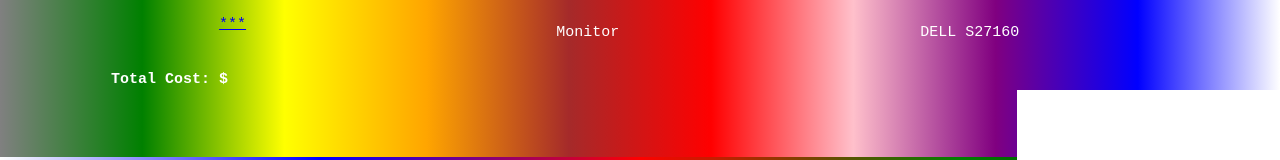
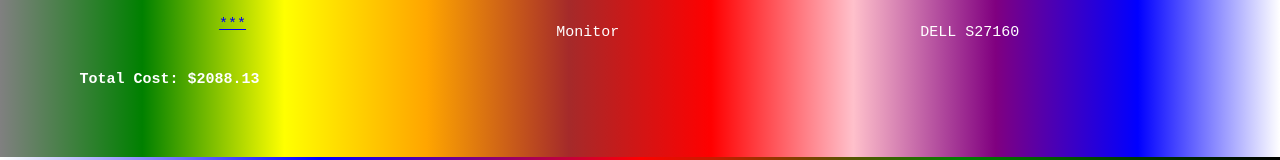
Before and after one commit to MaMeSal19/MaMeSal19.github.io, a plain HTML site: page gaming_pc.html in a window 1280 px wide. Shown: the part 927-1087 px from the top of the page. Drawn offline with Linux system fonts and the light colour scheme.

Commit message:
Update gaming_pc.html

```diff
--- a/gaming_pc.html
+++ b/gaming_pc.html
@@ -79,13 +79,13 @@ footer{
 <span style="display:inline-block; height: 1.5;"></span>
 		</td>
 		<td>
-			 Crucial
+			Crucial
 		</td>
 		<td>
 			Ballistix Sport
 		</td>
 		<td>
-			$
+			$162.99
 		</td>
 	</tr>
 			<!-- ******* -->
@@ -213,7 +213,7 @@ footer{
 			$420.19
 		</td>
 	<tr>
-		<th> Total Cost: $ </th>
+		<center><th> Total Cost: $2088.13 </th></center>
 	</tr>
 </table>
 </center>
```
